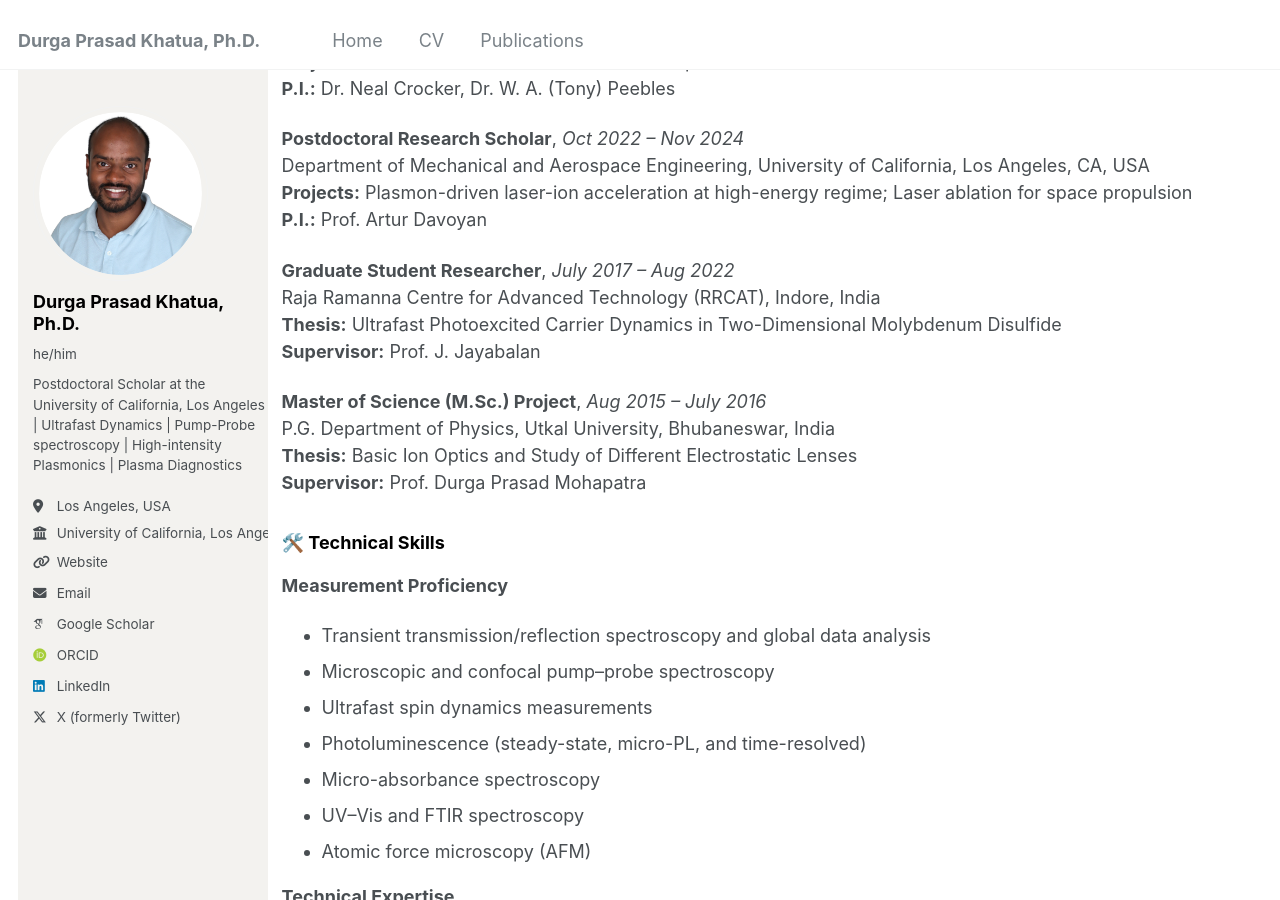
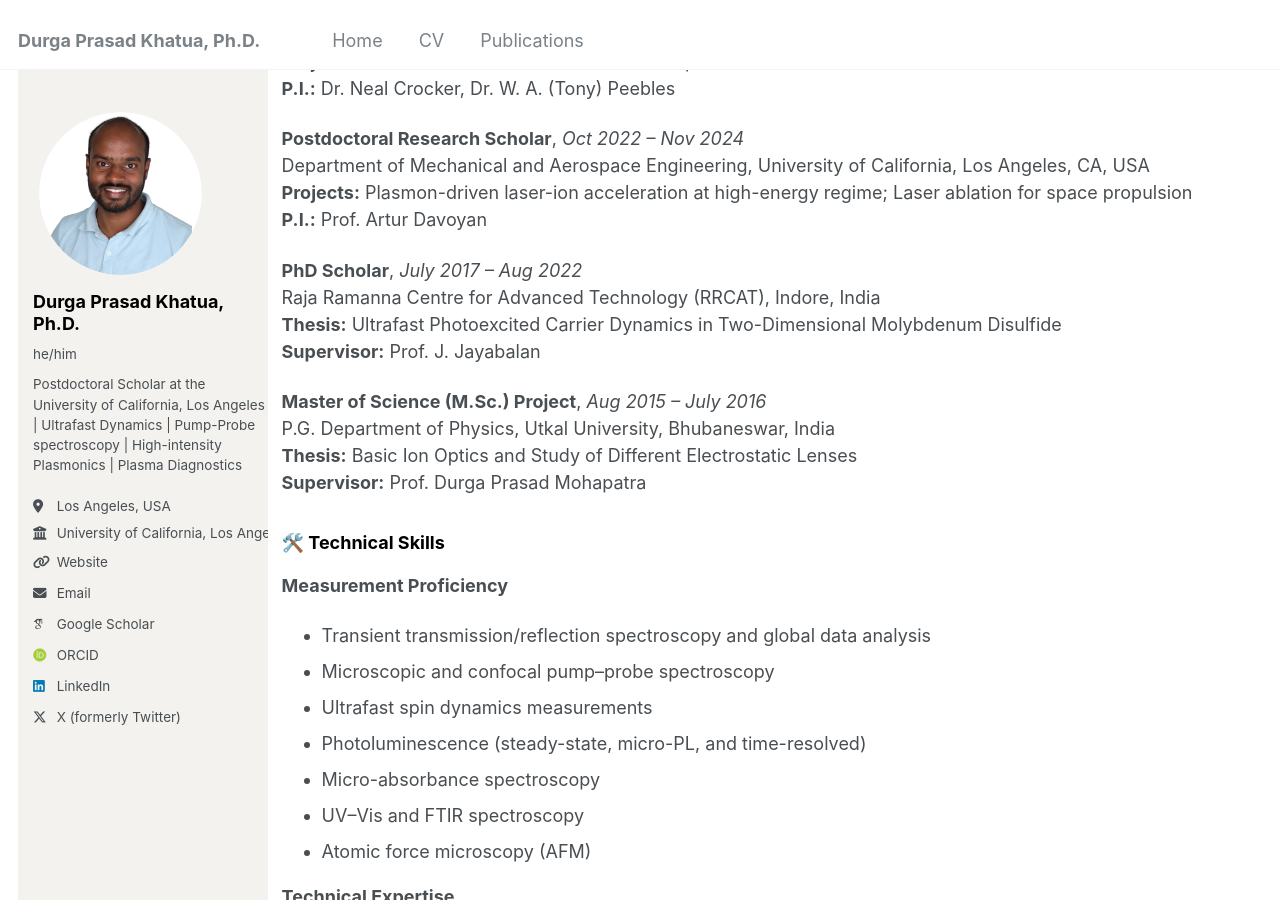
Before and after one commit to Khatua03/DurgaPrasadKhatua.github.io, a Jekyll site: the page built from _pages/cv.md, in a window 1280 px wide and 900 px high, scrolled down 709 px. Built offline with Jekyll 4.4.1, drawn with Linux system fonts in a browser that asks for light colours; some web fonts are replaced.

Commit message:
Update cv.md

```diff
--- a/_pages/cv.md
+++ b/_pages/cv.md
@@ -40,7 +40,7 @@ Department of Mechanical and Aerospace Engineering, University of California, Lo
 **Projects:** Plasmon-driven laser-ion acceleration at high-energy regime; Laser ablation for space propulsion
 **P.I.:** Prof. Artur Davoyan
 
-**Graduate Student Researcher**, *July 2017 – Aug 2022*
+**PhD Scholar**, *July 2017 – Aug 2022*
 Raja Ramanna Centre for Advanced Technology (RRCAT), Indore, India
 **Thesis:** Ultrafast Photoexcited Carrier Dynamics in Two-Dimensional Molybdenum Disulfide
 **Supervisor:** Prof. J. Jayabalan
```
